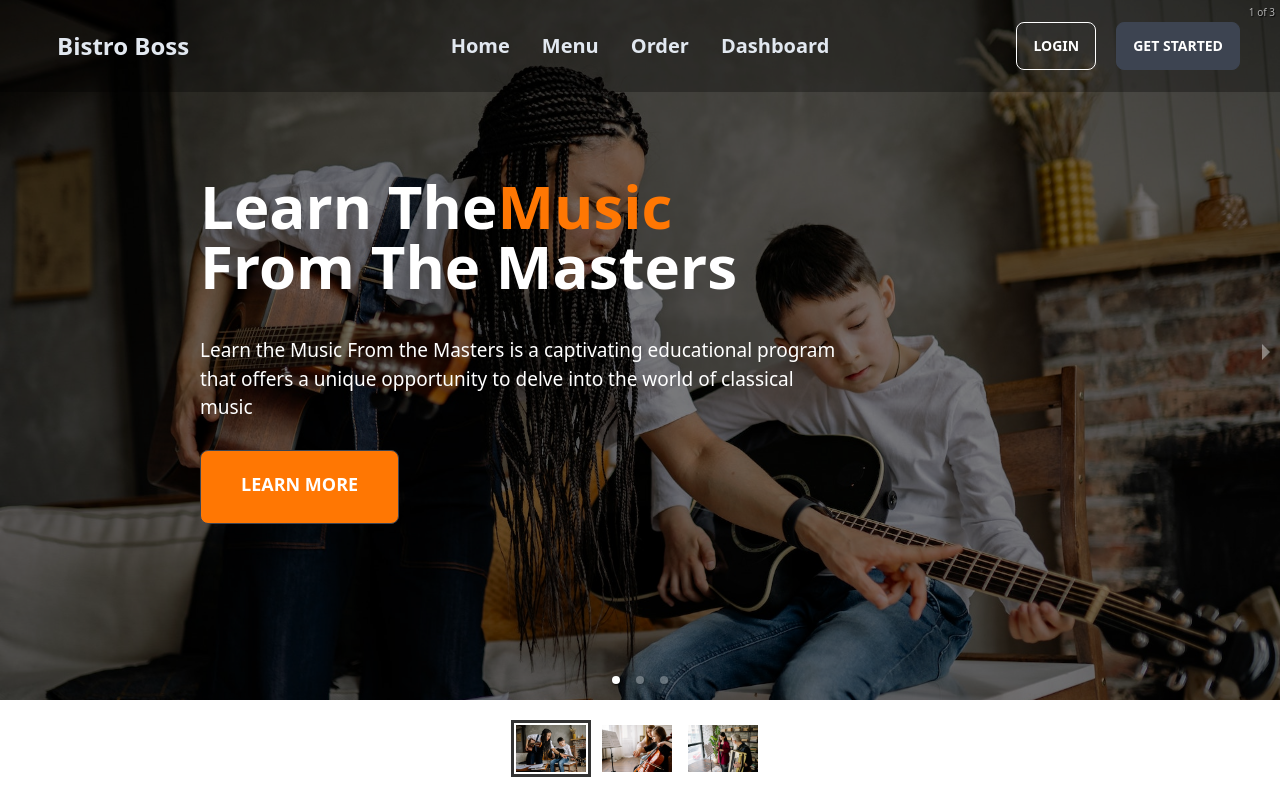
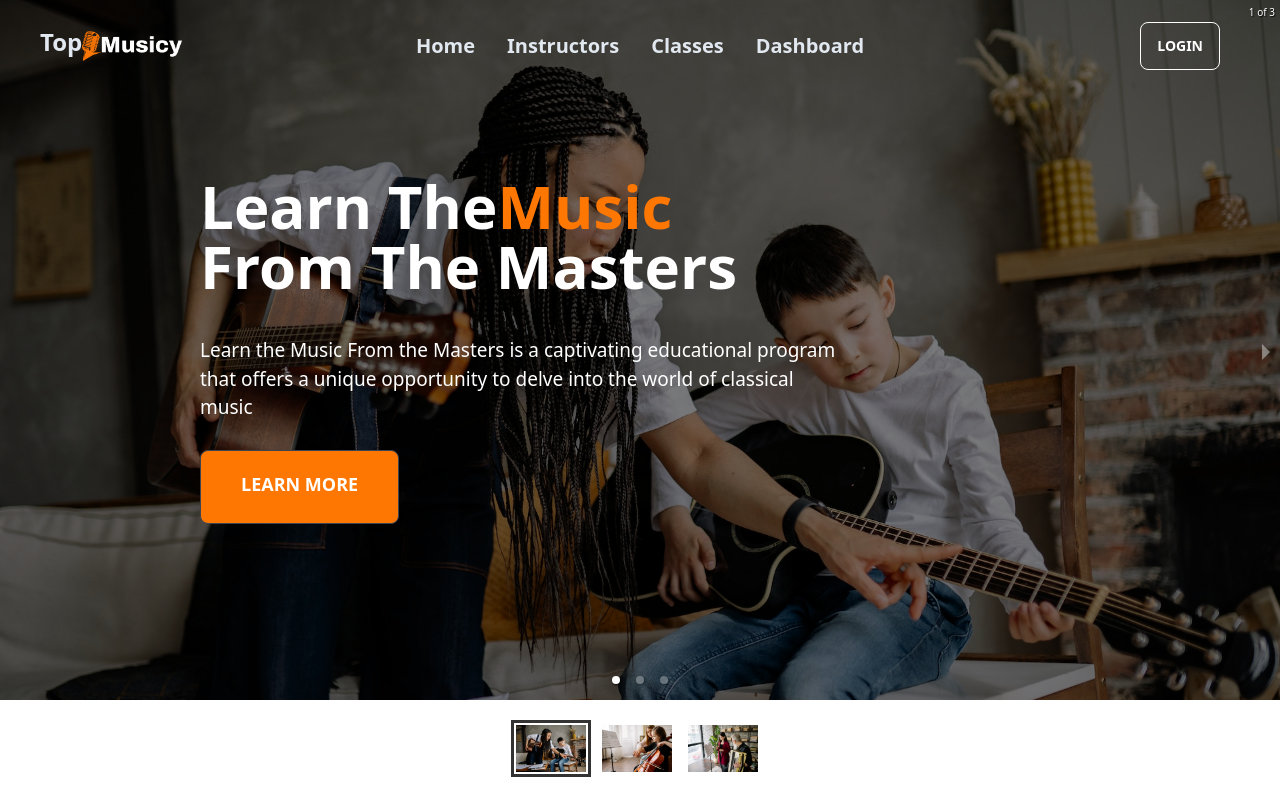
Before and after one commit to AltafHusain22/top-musicy-client, a React (Vite) app: page / in a window 1280 px wide. Shown: the top 800 px of the page. Built offline with nearby package versions, Linux system fonts and the light colour scheme; no server answers.

Commit message:
banner  external css added

```diff
--- a/src/components/Shared/Header/Header.jsx
+++ b/src/components/Shared/Header/Header.jsx
@@ -6,7 +6,7 @@ import { AuthContext } from "../../../context/AuthProvider";
 import Swal from "sweetalert2";
 import "sweetalert2/dist/sweetalert2.min.css";
 import { FiShoppingCart } from 'react-icons/fi';
-
+import logo from '../../../../public/Assets/logo/logo.png'
 const Header = () => {
   const { user, logOut } = useContext(AuthContext);
 
@@ -25,11 +25,11 @@ const Header = () => {
       </li>
 
       <li>
-        <Link to={"/menu"}>Menu</Link>
+        <Link to={"/instructors"}>Instructors</Link>
       </li>
 
       <li>
-        <Link to={"/order"}>Order</Link>
+        <Link to={"/classes"}>Classes</Link>
       </li>
 
       <li>
@@ -41,7 +41,7 @@ const Header = () => {
   );
   return (
     <nav className=" ">
-      <div className="navbar px-10 md:py-5 fixed z-10 bg-opacity-30 text-slate-200 bg-black max-w-screen-2xl mx-auto font-semibold text-xl ">
+      <div className="navbar px-10 md:py-5 fixed z-10 bg-opacity-0 text-slate-200 bg-black max-w-screen-2xl mx-auto font-semibold text-xl ">
         <div className="navbar-start ">
           <div className="dropdown">
             <label tabIndex={0} className="btn btn-ghost lg:hidden">
@@ -67,8 +67,8 @@ const Header = () => {
               {menuItems}
             </ul>
           </div>
-          <a className="btn btn-ghost normal-case text-2xl font-bold">
-            Bistro Boss
+          <a className=" text-2xl font-bold flex items-center justify-center">
+            <span className="mb-2">Top</span><img className="w-[100px]" src={logo} alt="" />
           </a>
         </div>
         <div className="navbar-center hidden lg:flex">
@@ -91,10 +91,6 @@ const Header = () => {
               <button className="btn btn-outline text-white mr-5">Login</button>
             </Link>
           )}
-
-
-
-          <a className="btn">Get started</a>
         </div>
       </div>
     </nav>
```
Also changed, not shown: public/Assets/logo/logo.png (added).
